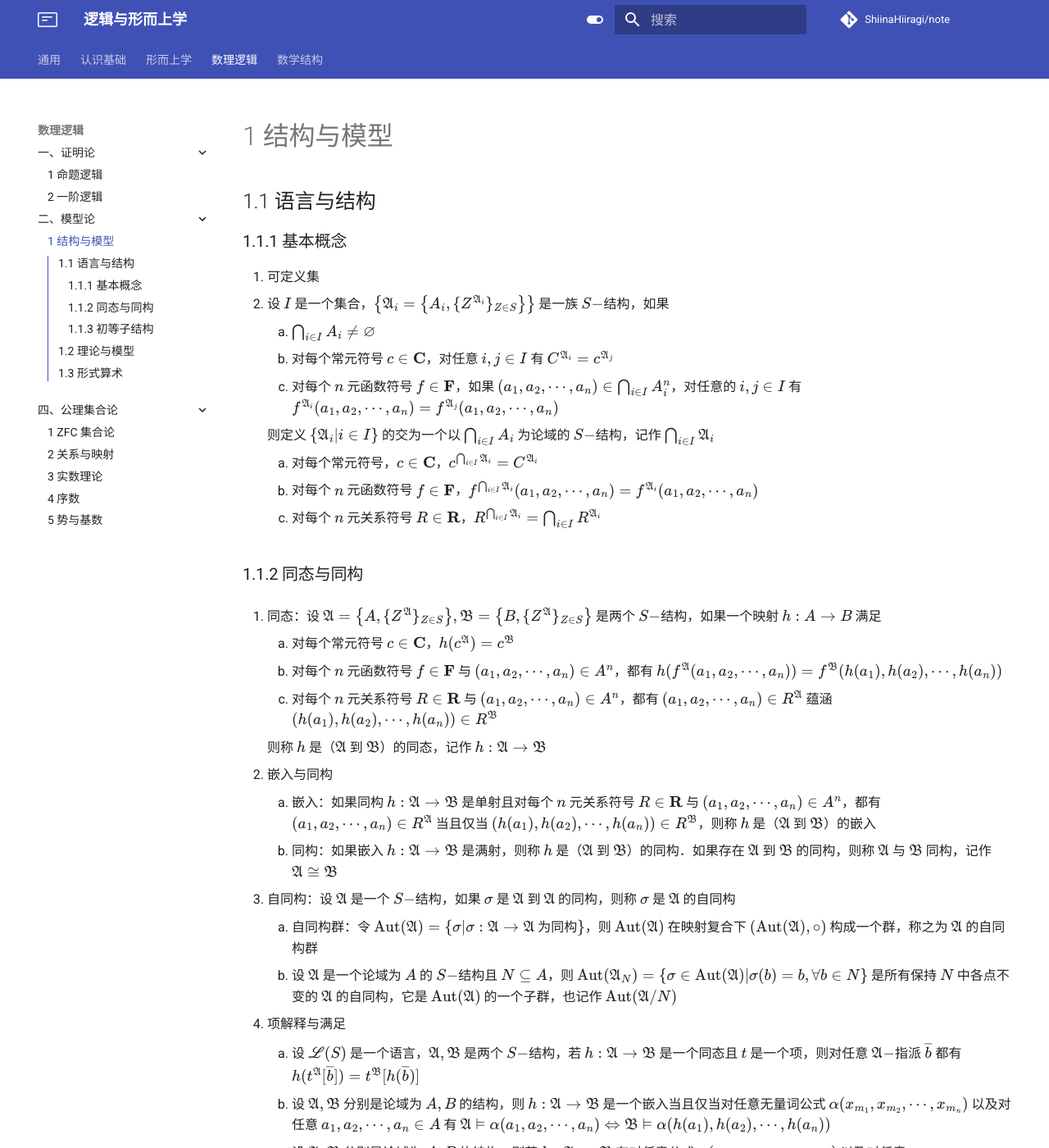
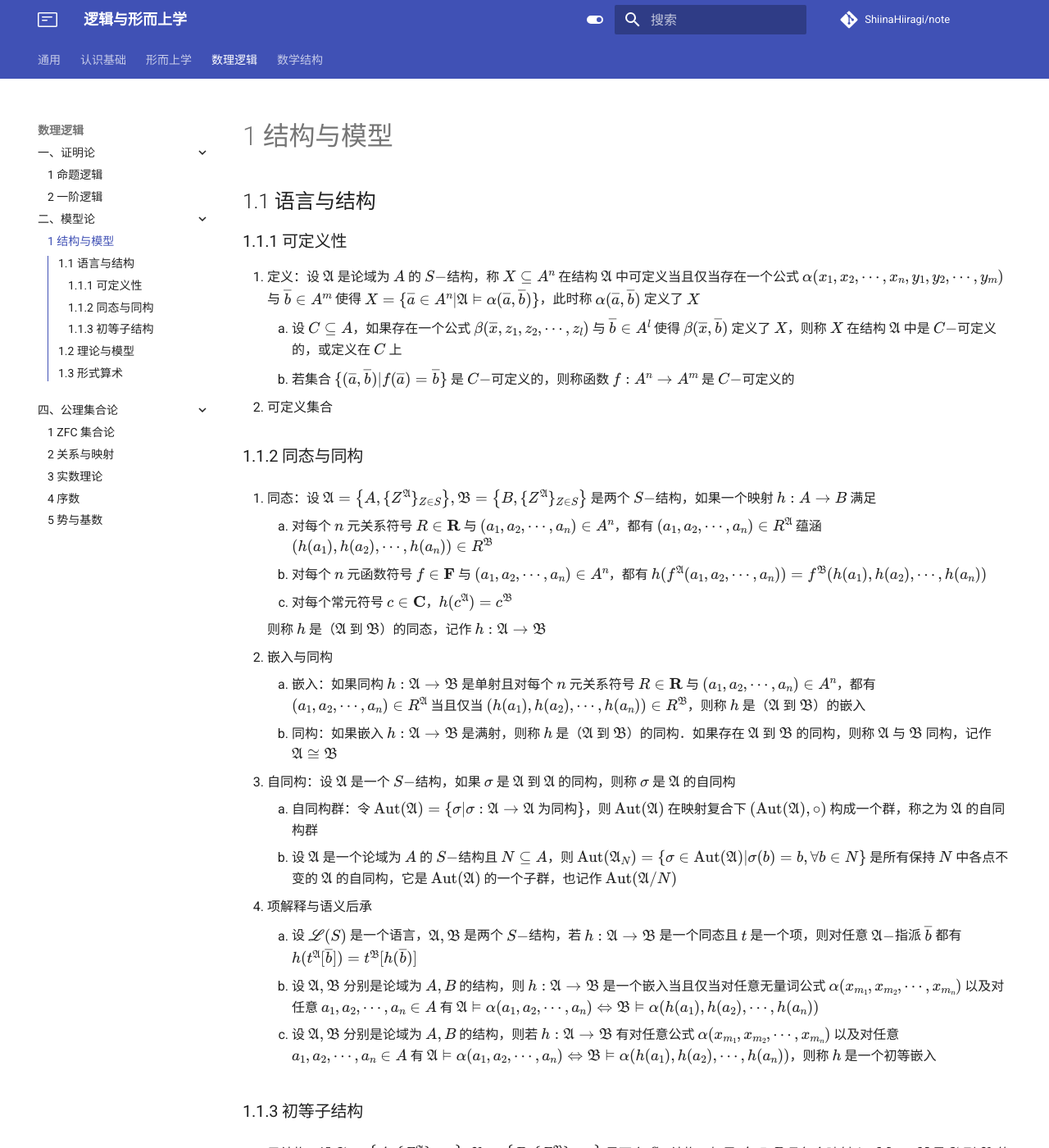
Before and after one commit to ShiinaHiiragi/note, an MkDocs documentation site: the page built from docs/logic/model/model.md, in a window 1280 px wide and 1400 px high. Shown: the whole window at 82% size. Built offline with MkDocs 1.6.1 and Material for MkDocs 9.7.7, drawn with Linux system fonts in a browser that asks for light colours; comment, search, counter and statistics services are not loaded; some of the changed text lies outside the part shown.

Commit message:
test overline

```diff
--- a/docs/logic/model/model.md
+++ b/docs/logic/model/model.md
@@ -1,24 +1,17 @@
 # 1 结构与模型
 
 ## 1.1 语言与结构
-### 1.1.1 基本概念
-1. 可定义集
-2. 设 $I$ 是一个集合，$\left\{ \mathfrak A_i = \left\{A_i, \{Z^{\mathfrak A_i}\}_{Z\in S}\right\}\right\}$ 是一族 $S-$结构，如果
-    1. $\bigcap_{i\in I}A_i \neq \varnothing$
-    2. 对每个常元符号 $c\in \mathbf C$，对任意 $i, j\in I$ 有 $C^{\mathfrak A_i} = c^{\mathfrak A_j}$
-    3. 对每个 $n$ 元函数符号 $f\in \mathbf F$，如果 $(a_1, a_2, \cdots, a_n) \in \bigcap_{i\in I}A_i^n$，对任意的 $i, j\in I$ 有 $f^{\mathfrak A_i}(a_1, a_2, \cdots, a_n) = f^{\mathfrak A_j}(a_1, a_2, \cdots, a_n)$
-
-    则定义 $\{\mathfrak A_i|i\in I\}$ 的交为一个以 $\bigcap_{i\in I}A_i$ 为论域的 $S-$结构，记作 $\bigcap_{i\in I}\mathfrak A_i$
-
-    1. 对每个常元符号，$c\in \mathbf C$，$c^{\bigcap_{i\in I}\mathfrak A_i} = C^{\mathfrak A_i}$
-    2. 对每个 $n$ 元函数符号 $f\in \mathbf F$，$f^{\bigcap_{i\in I}\mathfrak A_i}(a_1, a_2, \cdots, a_n) = f^{\mathfrak A_i}(a_1, a_2, \cdots, a_n)$
-    3. 对每个 $n$ 元关系符号 $R\in \mathbf R$，$R^{\bigcap_{i\in I}\mathfrak A_i} = \bigcap_{i\in I}R^{\mathfrak A_i}$
+### 1.1.1 可定义性
+1. 定义：设 $\mathfrak A$ 是论域为 $A$ 的 $S-$结构，称 $X\subseteq A^n$ 在结构 $\mathfrak A$ 中可定义当且仅当存在一个公式 $\alpha(x_1, x_2, \cdots, x_n, y_1, y_2, \cdots, y_m)$ 与 $\overline b\in A^m$ 使得 $X = \{\overline a \in A^n | \mathfrak A \vDash \alpha(\overline a, \overline b)\}$，此时称 $\alpha(\overline a, \overline b)$ 定义了 $X$
+    1. 设 $C \subseteq A$，如果存在一个公式 $\beta(\overline x, z_1, z_2, \cdots, z_l)$ 与 $\overline b \in A^l$ 使得 $\beta(\overline x, \overline b)$ 定义了 $X$，则称 $X$ 在结构 $\mathfrak A$ 中是 $C-$可定义的，或定义在 $C$ 上
+    2. 若集合 $\{(\overline a, \overline b) | f(\overline a) = \overline b\}$ 是 $C-$可定义的，则称函数 $f: A^n \to A^m$ 是 $C-$可定义的
+2. 可定义集合
 
 ### 1.1.2 同态与同构
 1. 同态：设 $\mathfrak A = \left\{A, \{Z^\mathfrak A\}_{Z\in S}\right\}, \mathfrak B = \left\{B, \{Z^\mathfrak A\}_{Z\in S}\right\}$ 是两个 $S-$结构，如果一个映射 $h: A\to B$ 满足
-    1. 对每个常元符号 $c\in \mathbf C$，$h(c^\mathfrak A) = c^\mathfrak B$
+    1. 对每个 $n$ 元关系符号 $R\in \mathbf R$ 与 $(a_1, a_2, \cdots, a_n) \in A^n$，都有 $(a_1, a_2, \cdots, a_n) \in R^\mathfrak A$ 蕴涵 $(h(a_1), h(a_2), \cdots, h(a_n)) \in R^\mathfrak B$
     2. 对每个 $n$ 元函数符号 $f\in \mathbf F$ 与 $(a_1, a_2, \cdots, a_n) \in A^n$，都有 $h(f^\mathfrak A(a_1, a_2, \cdots, a_n)) = f^\mathfrak B(h(a_1), h(a_2), \cdots, h(a_n))$
-    3. 对每个 $n$ 元关系符号 $R\in \mathbf R$ 与 $(a_1, a_2, \cdots, a_n) \in A^n$，都有 $(a_1, a_2, \cdots, a_n) \in R^\mathfrak A$ 蕴涵 $(h(a_1), h(a_2), \cdots, h(a_n)) \in R^\mathfrak B$
+    3. 对每个常元符号 $c\in \mathbf C$，$h(c^\mathfrak A) = c^\mathfrak B$
 
     则称 $h$ 是（$\mathfrak A$ 到 $\mathfrak B$）的同态，记作 $h: \mathfrak A \to \mathfrak B$
 
@@ -28,7 +21,7 @@
 3. 自同构：设 $\mathfrak A$ 是一个 $S-$结构，如果 $\sigma$ 是 $\mathfrak A$ 到 $\mathfrak A$ 的同构，则称 $\sigma$ 是 $\mathfrak A$ 的自同构
     1. 自同构群：令 $\mathrm{Aut}(\mathfrak A) = \{\sigma|\sigma: \mathfrak A \to \mathfrak A$ 为同构$\}$，则 $\mathrm{Aut}(\mathfrak A)$ 在映射复合下 $(\mathrm{Aut}(\mathfrak A), \circ)$ 构成一个群，称之为 $\mathfrak A$ 的自同构群
     2. 设 $\mathfrak A$ 是一个论域为 $A$ 的 $S-$结构且 $N \subseteq A$，则 $\mathrm{Aut}(\mathfrak A_N) = \{\sigma \in \mathrm{Aut}(\mathfrak A) | \sigma(b) = b, \forall b\in N\}$ 是所有保持 $N$ 中各点不变的 $\mathfrak A$ 的自同构，它是 $\mathrm{Aut}(\mathfrak A)$ 的一个子群，也记作 $\mathrm{Aut}(\mathfrak A/N)$
-4. 项解释与满足
+4. 项解释与语义后承
     1. 设 $\mathscr L(S)$ 是一个语言，$\mathfrak A, \mathfrak B$ 是两个 $S-$结构，若 $h: \mathfrak A \to \mathfrak B$ 是一个同态且 $t$ 是一个项，则对任意 $\mathfrak A-$指派 $\overline b$ 都有 $h(t^\mathfrak A[\overline b]) = t^\mathfrak B[h(\overline b)]$
     2. 设 $\mathfrak A, \mathfrak B$ 分别是论域为 $A, B$ 的结构，则 $h: \mathfrak A \to \mathfrak B$ 是一个嵌入当且仅当对任意无量词公式 $\alpha(x_{m_1}, x_{m_2}, \cdots, x_{m_n})$ 以及对任意 $a_1, a_2, \cdots, a_n \in A$ 有 $\mathfrak A \vDash \alpha(a_1, a_2, \cdots, a_n) \Leftrightarrow \mathfrak B \vDash \alpha(h(a_1), h(a_2), \cdots, h(a_n))$
     3. 设 $\mathfrak A, \mathfrak B$ 分别是论域为 $A, B$ 的结构，则若 $h: \mathfrak A \to \mathfrak B$ 有对任意公式 $\alpha(x_{m_1}, x_{m_2}, \cdots, x_{m_n})$ 以及对任意 $a_1, a_2, \cdots, a_n \in A$ 有 $\mathfrak A \vDash \alpha(a_1, a_2, \cdots, a_n) \Leftrightarrow \mathfrak B \vDash \alpha(h(a_1), h(a_2), \cdots, h(a_n))$，则称 $h$ 是一个初等嵌入
@@ -36,8 +29,8 @@
 ### 1.1.3 初等子结构
 1. 子结构：设 $\mathfrak A = \left\{A, \{Z^\mathfrak A\}_{Z\in S}\right\}, \mathfrak B = \left\{B, \{Z^\mathfrak B\}_{Z\in S}\right\}$ 是两个 $S-$结构，如果 $A\subseteq B$ 且包含映射 $i: M\to N$ 是 $\mathfrak A$ 到 $\mathfrak B$ 的嵌入，则称 $\mathfrak A$ 是 $\mathfrak B$ 的 $S-$子结构；$\mathfrak B$ 是 $\mathfrak A$ 的膨胀，记作 $\mathfrak A \subseteq \mathfrak B$ 或 $\mathfrak B \supseteq \mathfrak A$
     1. 设 $\mathfrak A = \left\{A, \{Z^\mathfrak A\}_{Z\in S}\right\}$ 是一个 $S-$结构且 $N\subset A$，若 $M$ 有
-        1. 对每个 $c\in \mathbf C$，有 $c^\mathfrak A \in N$
-        2. 对每个 $n$ 元函数符号 $f\in \mathbf F$，有 $f^\mathfrak A[A^N] \subseteq N$
+        1. 对每个 $n$ 元函数符号 $f\in \mathbf F$，有 $f^\mathfrak A[A^N] \subseteq N$
+        2. 对每个 $c\in \mathbf C$，有 $c^\mathfrak A \in N$
 
         则称 $\left\{N, \{Z^\mathfrak A \upharpoonright N\}_{Z\in S}\right\}$ 是 $\mathfrak A$ 的子结构，其中 $Z^\mathfrak A \upharpoonright N$ 是 $Z^\mathfrak A$ 在 $N$ 上的限制，也称 $N$ 为 $\mathfrak A$ 的子结构
 
```
Also changed, not shown: docs/logic/proof/pred.md (+17 -4 lines).
